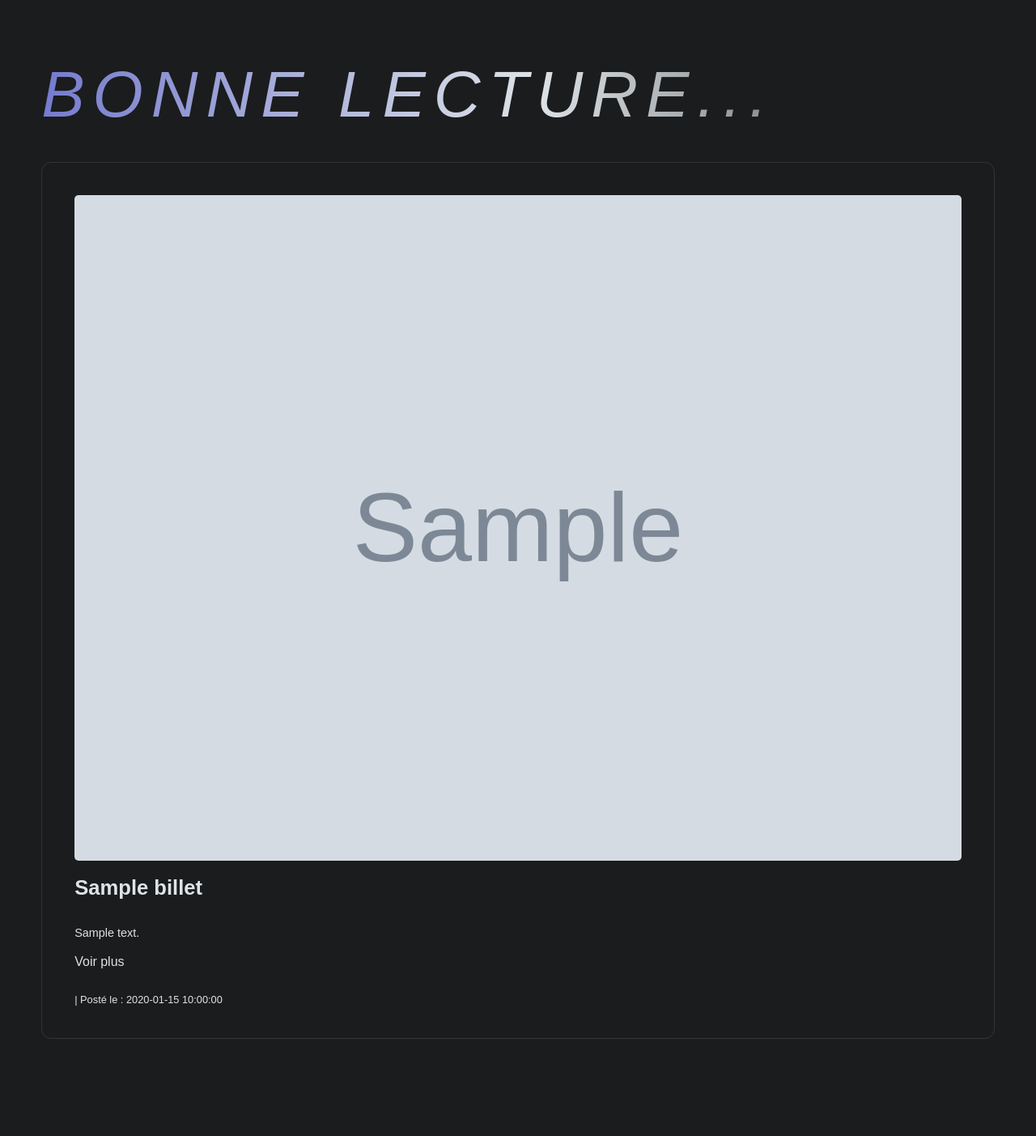
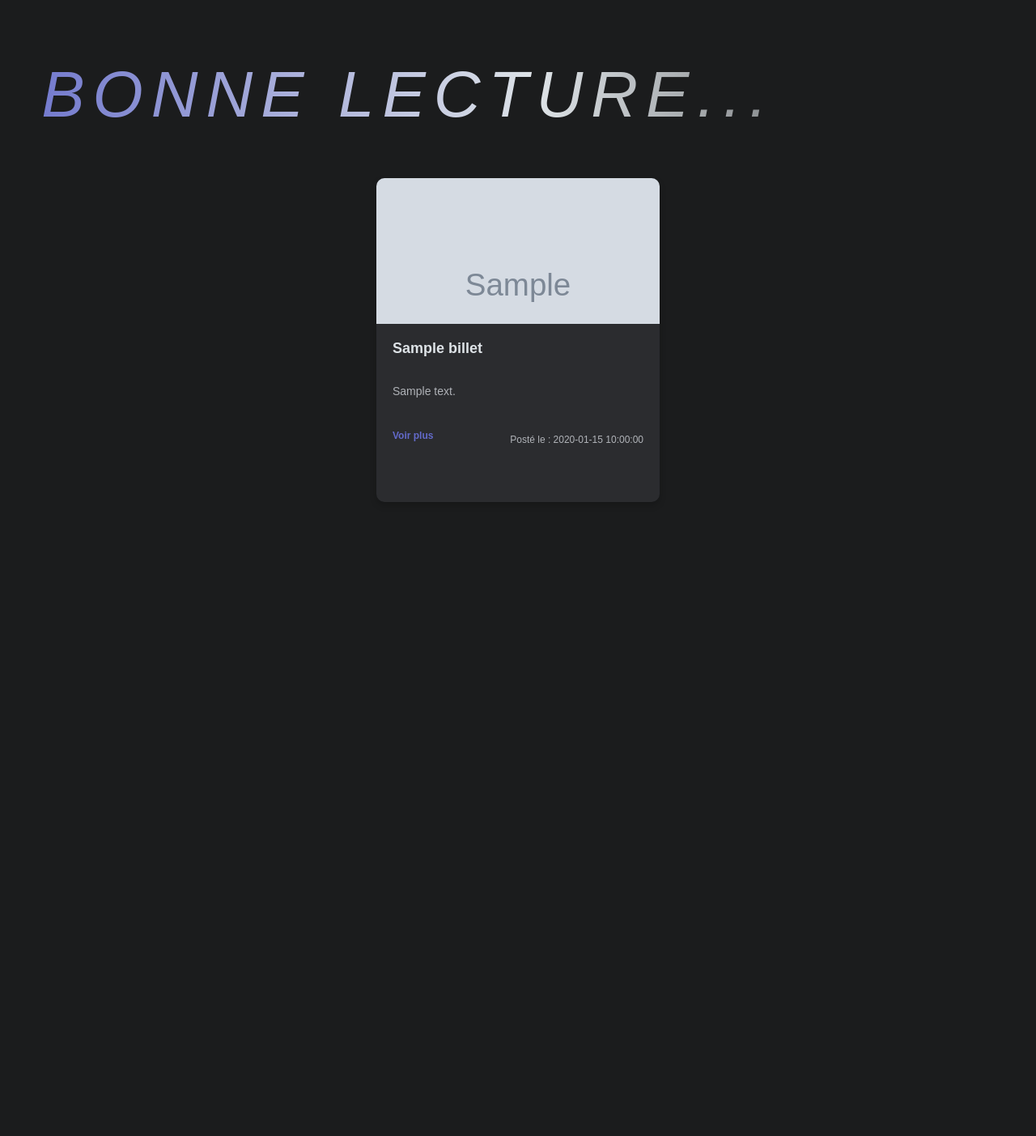
Before and after one commit to BomberQLF/Miniblog, a PHP site: page /Miniblog/Controller/index.php?action=home in a window 1280 px wide. Shown: the part 1516-2919 px from the top of the page at 81% size. After the commit the page ends 2136 px from the top, so only its background shows below. Run offline with PHP 8.4, Linux system fonts and the light colour scheme; tables that the repository leaves empty or names only in its code hold one stand-in row (values such as "Sample post"); grey boxes marked "Sample" are stand-in pictures.

Commit message:
Update Général

```diff
--- a/Controller/index.php
+++ b/Controller/index.php
@@ -99,7 +99,7 @@ switch ($action) {
                             $error = "Désolé, votre fichier est trop volumineux.";
                             $uploadOk = 0;
                         }
-                        if (!in_array($imageFileType, ["jpg", "jpeg", "png", "gif"])) {
+                        if (!in_array($imageFileType, ["jpg", "jpeg", "png", "gif", "webp"])) {
                             $error = "Seuls les fichiers JPG, JPEG, PNG et GIF sont autorisés.";
                             $uploadOk = 0;
                         }
--- a/Model/userModel.php
+++ b/Model/userModel.php
@@ -169,9 +169,22 @@ function showAllPost()
 function deletePost($id_billets)
 {
     $pdo = dbConnect();
-    $query = $pdo->prepare("DELETE FROM billets WHERE id_billets = :id_billets");
-    $query->bindValue(':id_billets', $id_billets, PDO::PARAM_INT);
-    $query->execute();
+    // Démarrer la transaction
+    $pdo->beginTransaction();
+
+    // Supprimer les commentaires liés au billet
+    $queryComments = $pdo->prepare("DELETE FROM commentaires WHERE billet_id = :id_billets");
+    $queryComments->bindValue(':id_billets', $id_billets, PDO::PARAM_INT);
+    $queryComments->execute();
+
+    // Supprimer le billet
+    $queryBillet = $pdo->prepare("DELETE FROM billets WHERE id_billets = :id_billets");
+    $queryBillet->bindValue(':id_billets', $id_billets, PDO::PARAM_INT);
+    $queryBillet->execute();
+
+    // Valider la transaction
+    $pdo->commit();
+
 }
 
 function showUsers()
--- a/Style/style.css
+++ b/Style/style.css
@@ -648,119 +644,225 @@ a {
 /* ARCHIVES */
 
 .archive-container {
-    max-width: 700px;
+    display: flex;
+    flex-direction: column;
+    align-items: center;
     width: 100%;
+    max-width: 1200px;
+    padding: 20px;
+    margin: auto;
 }
 
-.archive-title {
-    margin-top: 11rem;
+/* Chaque élément de billet */
+.post-item {
+    background-color: #ffffff20;
+    border-radius: 8px;
     padding: 20px;
-    font-size: 3rem;
+    width: 100%;
+    max-width: 800px; /* Limite la largeur des billets */
+    margin: 20px 0;
+    box-shadow: 0 4px 6px rgba(0, 0, 0, 0.1); /* Ombre légère */
+    transition: transform 0.3s ease, box-shadow 0.3s ease;
 }
 
-.archive-container h1 {
-    font-size: 28px;
-    margin-bottom: 20px;
+/* Effet au survol */
+.post-item:hover {
+    transform: translateY(-5px);
+    box-shadow: 0 8px 12px rgba(0, 0, 0, 0.2);
+}
+
+/* Conteneur du titre et de la photo */
+.post-header {
+    text-align: center;
+    margin-bottom: 16px;
+}
+
+/* Photo du billet */
+.post-photo-container {
+    margin-top: 12px;
     text-align: center;
 }
 
-.post-item {
+.post-photo {
+    max-width: 100%;
+    border-radius: 8px;
+    object-fit: cover;
+}
+
+.post-body {
+    margin-bottom: 16px;
+    text-align: justify;
+}
+
+/* Texte du billet */
+.post-content {
+    font-size: 1.1rem;
+    line-height: 1.6;
+    color: #dee3e7;
+}
+
+/* Date du billet */
+.post-date {
+    font-size: 14px;
+    color: #999; /* Gris clair */
+    display: block;
+    margin-top: 10px;
+}
+
+/* Section d'actions pour l'admin */
+.post-actions {
+    text-align: right;
+}
+
+.delete-button {
+    color: #ff4d4d; /* Rouge vif pour la suppression */
+    text-decoration: none;
+    font-weight: bold;
+    margin-top: 10px;
+    margin-left: 1rem;
+}
+
+.delete-button:hover {
+    text-decoration: underline;
+}
+/* BACKOFFICE */
+
+.backoffice-container {
+    display: flex;
+    justify-content: space-between;
+    padding: 20px;
+    background-color: #1b1c1d; /* Fond presque noir */
+    color: #fff; /* Texte blanc */
+}
+
+/* Colonne de gauche */
+.left-column, .right-column, .last-column {
+    width: 30%;
+    background-color: #ffffff20; /* Fond légèrement transparent */
     padding: 20px;
     border-radius: 8px;
+    box-shadow: 0 2px 10px rgba(0, 0, 0, 0.1);
+}
+
+.left-column {
+    margin-right: 20px;
+}
+
+.right-column {
+    margin-right: 20px;
+}
+
+/* Titre des sections */
+.section-title {
+    color: #636aca; /* Violet pour les titres */
+    font-size: 24px;
+    font-weight: bold;
+    margin-bottom: 15px;
+}
+
+/* Liste des utilisateurs, billets et commentaires */
+.user-item, .post-item, .comments-item {
     margin-bottom: 20px;
 }
 
-.post-item h1 {
-    font-size: 22px;
+.user-info, .post-title, .post-content, .comment-title {
+    font-size: 16px;
     margin-bottom: 10px;
+    color: #fff; /* Texte blanc */
 }
 
-.post-item p {
-    font-size: 16px;
-    line-height: 1.5;
-    margin-bottom: 10px;
+.post-date, .user-info small {
+    font-size: 12px;
+    color: #aaa; /* Gris clair pour la date et petites infos */
 }
 
-.post-item small {
-    display: block;
-    font-size: 12px;
-    color: #9ca3af;
-    margin-bottom: 10px;
+/* Liens */
+.delete-user, .delete-post, .delete-comment {
+    color: #636aca; /* Violet pour les liens */
+    text-decoration: none;
+    font-size: 14px;
+    margin-right: 10px;
 }
 
-.post-item a {
-    display: inline-block;
-    padding: 8px 12px;
-    font-size: 14px;
-    border-radius: 5px;
-    text-decoration: none;
-    transition: background-color 0.3s ease;
+.delete-user:hover, .delete-post:hover, .delete-comment:hover {
+    color: #575db3; /* Violet plus foncé au survol */
 }
 
-.post-item a:hover {
-    background-color: #b02d3f;
-}
-/* BACKOFFICE */
-
-hr {
-    margin-top: 3rem;
-}
-.backoffice-title {
-    font-size: 28px;
-    text-align: center;
-    margin: 170px 0 0 0;
-    width: 100%;
+/* Boutons */
+.edit-button, .btnComment {
+    background-color: #636aca; /* Violet pour les boutons */
+    color: #fff;
+    padding: 8px 15px;
+    font-size: 14px;
+    border: none;
+    border-radius: 4px;
+    cursor: pointer;
 }
 
-.backoffice-container {
-    display: flex;
-    gap: 30px;
-    width: 100%;
-    padding: 0 20px;
-    box-sizing: border-box;
+.edit-button:hover, .btnComment:hover {
+    background-color: #575db3; /* Violet plus foncé au survol */
 }
 
-.left-column,
-.right-column {
-    flex: 1;
+/* Formulaire de mise à jour */
+.update-form, .update-form-post, .updateComments {
+    background-color: #f4f4f43b;
     padding: 20px;
     border-radius: 8px;
-    box-shadow: 0 4px 6px rgba(0, 0, 0, 0.1);
-    min-width: 300px;
+    box-shadow: 0 2px 10px rgba(0, 0, 0, 0.1);
+    margin-top: 10px;
 }
 
-.section-title {
-    font-size: 22px;
+.update-title {
+    color: #636aca; /* Violet pour les titres de formulaire */
+    font-size: 20px;
+    font-weight: bold;
     margin-bottom: 15px;
 }
 
-.user-item,
-.post-item {
-    padding: 15px;
-    border-radius: 8px;
-    margin-bottom: 15px;
+.update-label, .update-label-post, .update-label-comment {
+    display: block;
+    font-size: 14px;
+    margin-bottom: 5px;
+    color: #fff; /* Texte blanc pour les labels */
 }
 
-.user-info,
-.post-content,
-.post-date {
-    font-size: 16px;
-    margin-bottom: 5px;
+.update-input, .update-input-post, .contenu {
+    width: 100%;
+    padding: 10px;
+    margin-bottom: 15px;
+    border: 1px solid #ddd;
+    border-radius: 4px;
+    font-size: 14px;
 }
 
-.delete-user,
-.delete-post {
-    padding: 8px 12px;
+/* Boutons de mise à jour */
+.update-button, .update-button-post {
+    background-color: #636aca; /* Violet pour les boutons */
+    color: #fff;
+    padding: 10px 15px;
+    font-size: 14px;
     border: none;
-    border-radius: 5px;
-    text-decoration: none;
-    display: inline-block;
-    margin-right: 10px;
+    border-radius: 4px;
+    cursor: pointer;
 }
 
-.delete-user:hover,
-.delete-post:hover {
-    background-color: #c5302d;
+.update-button:hover, .update-button-post:hover {
+    background-color: #575db3; /* Violet plus foncé au survol */
+}
+
+/* Boutons d'annulation */
+.update-cancel-button, .update-cancel-button-post, .cancel-button {
+    background-color: #ddd;
+    color: #000;
+    padding: 8px 15px;
+    font-size: 14px;
+    border: none;
+    border-radius: 4px;
+    cursor: pointer;
+}
+
+.update-cancel-button:hover, .update-cancel-button-post:hover, .cancel-button:hover {
+    background-color: #bbb;
 }
 
 .edit-button {
@@ -790,8 +889,6 @@ hr {
 }
 
 .post-image {
-    width: 100%;
-    height: auto;
     border-radius: 5px;
     margin-bottom: 15px;
     object-fit: cover;
@@ -802,3 +899,95 @@ hr {
     height: auto;
     margin: 10px 0;
 }
+
+/* Container global des posts */
+.post-container {
+    display: flex;
+    flex-wrap: wrap;
+    gap: 6rem;
+    justify-content: center;
+    padding: 20px;
+    background-color: #1b1c1d;
+}
+
+/* Chaque carte de post */
+.post-card {
+    width: 350px;
+    height: 400px;
+    background-color: #2b2c2f;
+    border-radius: 10px;
+    overflow: hidden;
+    box-shadow: 0 4px 8px rgba(0, 0, 0, 0.2);
+    transition: transform 0.3s, box-shadow 0.3s;
+    color: #dee3e7;
+    text-decoration: none;
+}
+
+.post-card:hover {
+    transform: translateY(-5px);
+    box-shadow: 0 8px 16px rgba(0, 0, 0, 0.3);
+}
+
+/* Image du post */
+.post-image-container {
+    width: 100%;
+    height: 180px;
+    overflow: hidden;
+}
+
+.post-image {
+    width: 100%;
+    object-fit: cover;
+}
+
+/* Contenu du post */
+.post-content-container {
+    padding: 20px;
+    display: flex;
+    flex-direction: column;
+    gap: 2rem;
+}
+
+.post-title {
+    font-size: 18px;
+    font-weight: bold;
+    color: #dee3e7;
+    margin: 0;
+}
+
+.post-excerpt {
+    font-size: 14px;
+    line-height: 1.5;
+    color: #b0b3b8;
+    margin: 0;
+    overflow: hidden;
+    text-overflow: ellipsis;
+    display: -webkit-box;
+    -webkit-line-clamp: 3;
+    -webkit-box-orient: vertical;
+}
+
+/* Footer du post */
+.post-footer {
+    display: flex;
+    justify-content: space-between;
+    align-items: center;
+    font-size: 12px;
+    color: #636aca;
+}
+
+.post-read-more {
+    font-weight: bold;
+    color: #636aca;
+    cursor: pointer;
+    transition: color 0.3s;
+}
+
+.post-read-more:hover {
+    color: #dee3e7;
+}
+
+.post-date {
+    font-size: 12px;
+    color: #b0b3b8;
+}
--- a/Vue/blogDetails.php
+++ b/Vue/blogDetails.php
@@ -59,10 +59,10 @@
                             alt="Image associée au billet" class="post-image">
                     <?php endif; ?>
 
-                    <h2><?php echo htmlspecialchars($post['titre']); ?></h2>
+                    <h2 class="h2_post"><?php echo htmlspecialchars($post['titre']); ?></h2>
                     <p><?php echo htmlspecialchars($post['contenu']); ?></p>
                     <div class="post-meta">
-                        <small><em>Date de publication : <?php echo htmlspecialchars($post['date_post']); ?></em></small>
+                        <small class="small_post_date"><em>Date de publication : <?php echo htmlspecialchars($post['date_post']); ?></em></small>
                     </div>
                 </div>
                 <div class="comment_part">
--- a/Vue/miniblog.php
+++ b/Vue/miniblog.php
@@ -71,23 +71,32 @@
         <div class="thanks"><em>Bonne lecture...</em></div>
         <section class="blog_section">
             <?php $lastPosts = showThreePost(); ?>
+            <div class="post-container">
                 <?php foreach ($lastPosts as $post): ?>
                     <a class="linkBlog"
                         href="/Miniblog/Controller/index.php?action=blogDetails&id=<?php echo $post['id_billets']; ?>">
-                    <div class="post" id="<?php echo $post['id_billets']; ?>">
-                        <!-- Affiche la photo si elle existe -->
+                        <div class="post-card">
+                            <!-- Container pour l'image -->
                             <?php if (!empty($post['photo_post'])): ?>
+                                <div class="post-image-container">
                                     <img src="/Miniblog/uploads/<?php echo htmlspecialchars($post['photo_post']); ?>"
                                         alt="Image de <?php echo htmlspecialchars($post['titre']); ?>" class="post-image">
+                                </div>
                             <?php endif; ?>
 
-                        <h2><?= htmlspecialchars($post['titre']); ?></h2>
-                        <p class="post-content"><?= htmlspecialchars($post['contenu']); ?></p>
-                        <span>Voir plus</span>
-                        <small>Posté le : <?= htmlspecialchars($post['date_post']); ?></small>
+                            <!-- Contenu du post -->
+                            <div class="post-content-container">
+                                <h2 class="post-title"><?= htmlspecialchars($post['titre']); ?></h2>
+                                <p class="post-excerpt"><?= htmlspecialchars($post['contenu']); ?></p>
+                                <div class="post-footer">
+                                    <span class="post-read-more">Voir plus</span>
+                                    <small class="post-date">Posté le : <?= htmlspecialchars($post['date_post']); ?></small>
+                                </div>
+                            </div>
                         </div>
                     </a>
                 <?php endforeach; ?>
+            </div>
         </section>
     </main>
 </body>
```
Also changed, not shown: other parts of Style/style.css (+14 -21 lines), Vue/archives.php (+16 -4 lines), assets/abeille-ecosystème.webp (added), uploads/1_1731058556.png (deleted), uploads/1_1731511712.png (added), uploads/6733d0875bd96_1731448967.png (deleted), uploads/6734b35483b34_1731507028.webp (added), uploads/6734b4a803f29_1731507368.jpg (added), uploads/6734b7a570723_1731508133.jpeg (added). Lines whose indentation alone changed are shown as unchanged.
